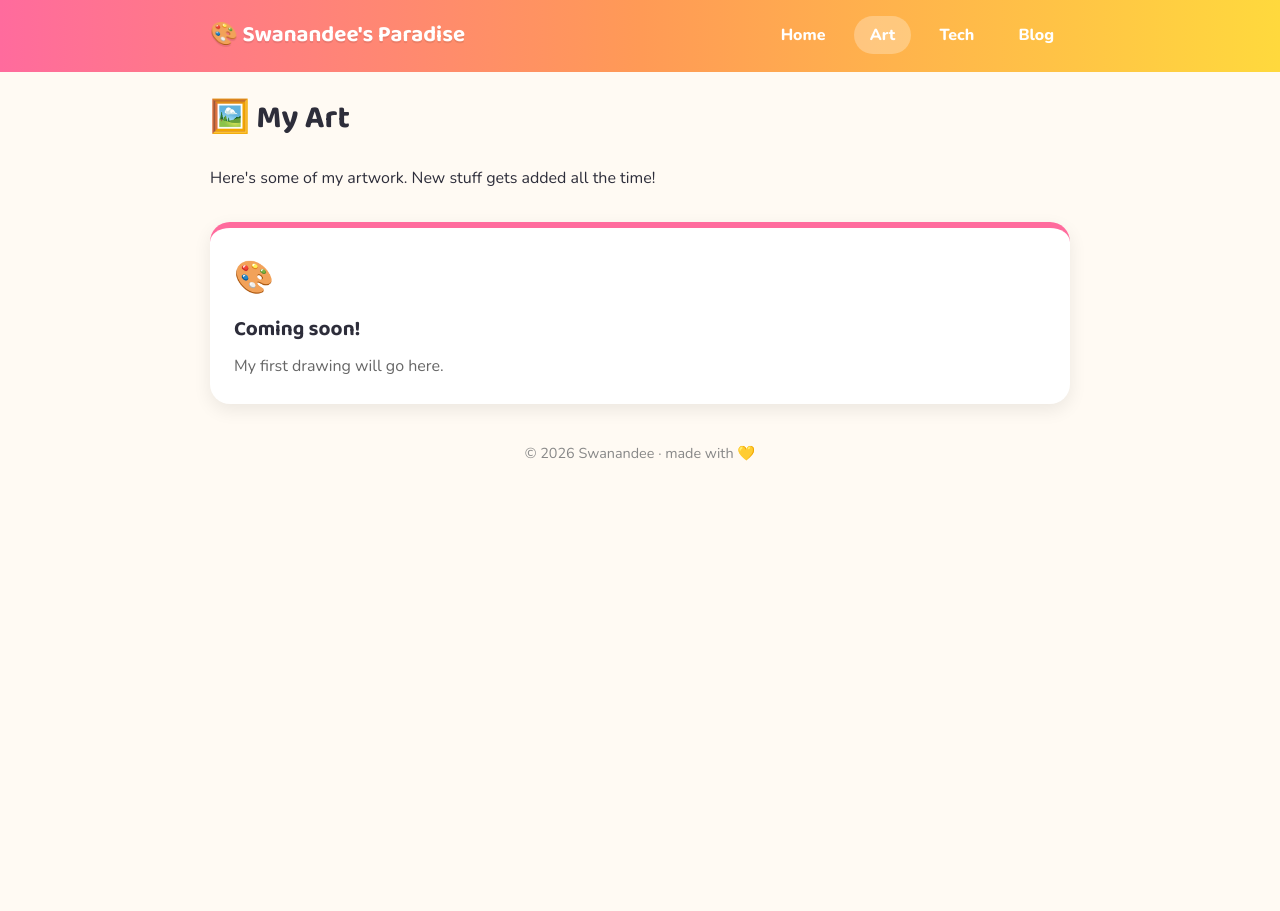
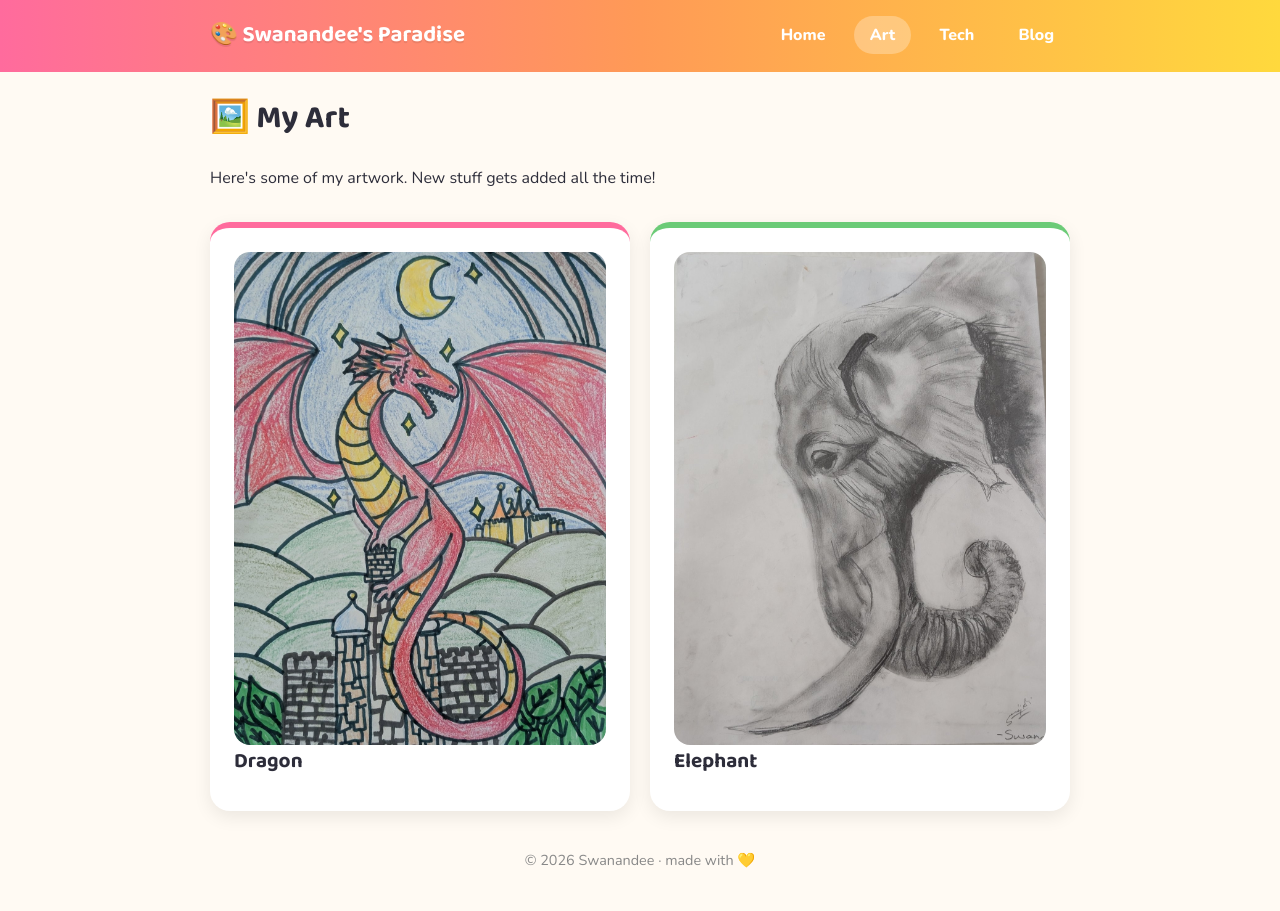
Before and after one commit to joshiswanandee/website, a Jekyll site: the page built from art/index.html, in a window 1280 px wide. Built offline with Jekyll 4.4.1, drawn with Linux system fonts in a browser that asks for light colours.

Commit message:
Add first two artworks: dragon and elephant

```diff
--- a/art/index.html
+++ b/art/index.html
@@ -14,8 +14,11 @@ permalink: /art/
 
 <div class="card-grid">
   <div class="card gallery">
-    <span class="emoji">🎨</span>
-    <h3>Coming soon!</h3>
-    <p>My first drawing will go here.</p>
+    <img src="{{ '/assets/images/art/dragon.jpg' | relative_url }}" alt="A drawing of a dragon">
+    <h3>Dragon</h3>
+  </div>
+  <div class="card gallery">
+    <img src="{{ '/assets/images/art/elephant.jpg' | relative_url }}" alt="A drawing of an elephant">
+    <h3>Elephant</h3>
   </div>
 </div>
```
Also changed, not shown: assets/images/art/dragon.jpg (added), assets/images/art/elephant.jpg (added).
